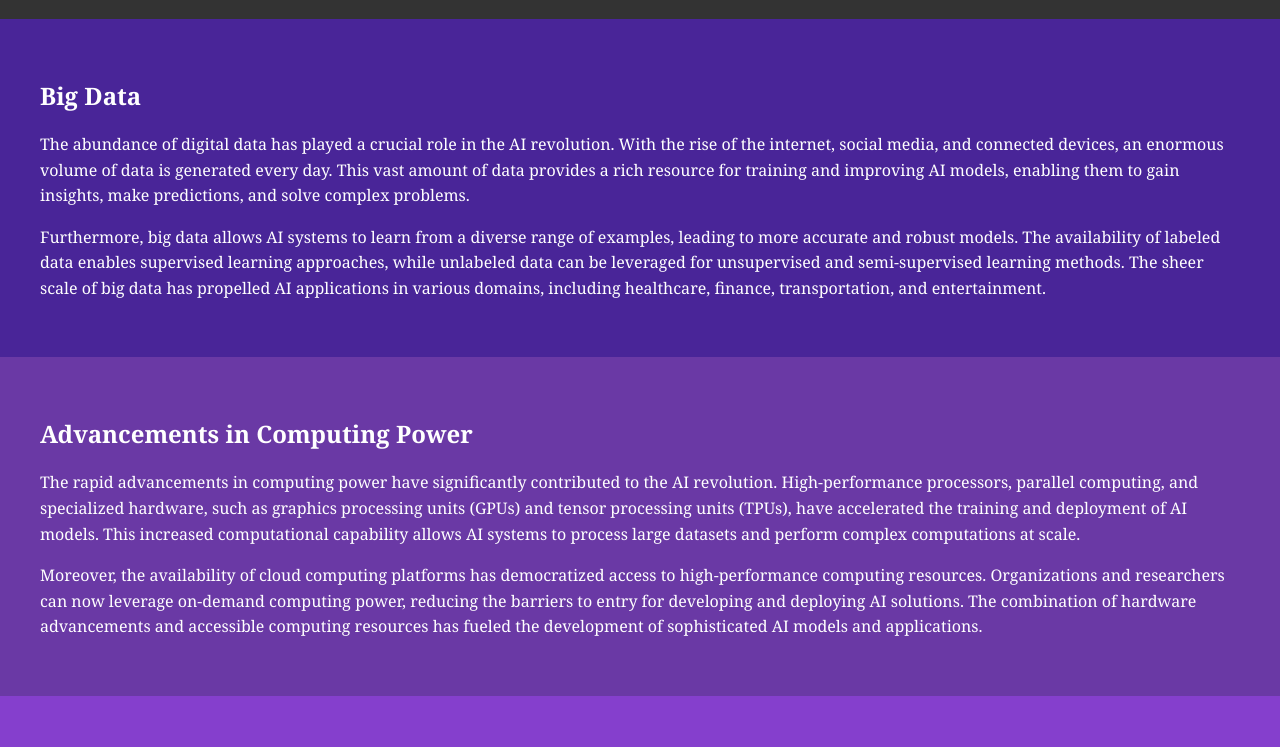
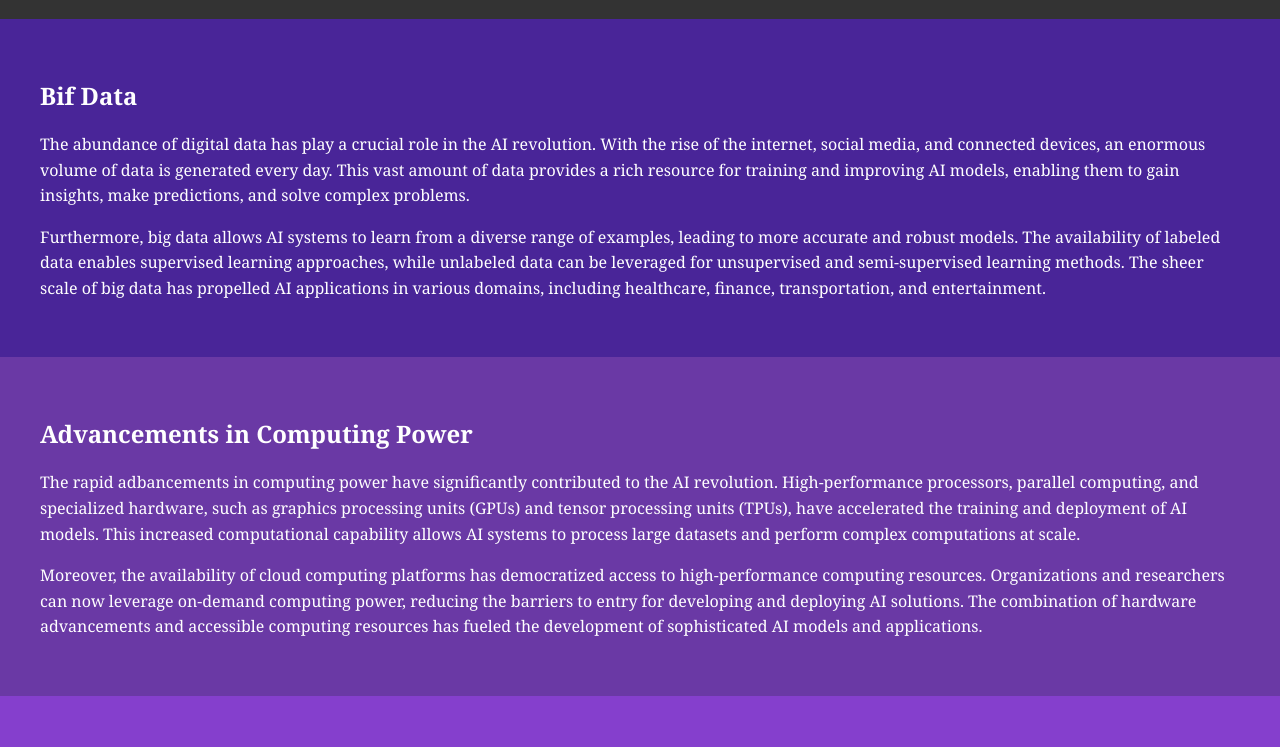
Before and after one commit to techno-psychopomp/Rarcinator, a plain HTML site: page index.html in a window 1280 px wide. Shown: the part 53-800 px from the top of the page. Drawn offline with Linux system fonts and the light colour scheme.

Commit message:
more testing

```diff
--- a/index.html
+++ b/index.html
@@ -10,14 +10,14 @@
   </header>
 
   <section id="section1">
-    <h2>Big Data</h2>
-    <p>The abundance of digital data has played a crucial role in the AI revolution. With the rise of the internet, social media, and connected devices, an enormous volume of data is generated every day. This vast amount of data provides a rich resource for training and improving AI models, enabling them to gain insights, make predictions, and solve complex problems.</p>
+    <h2>Bif Data</h2>
+    <p>The abundance of digital data has play a crucial role in the AI revolution. With the rise of the internet, social media, and connected devices, an enormous volume of data is generated every day. This vast amount of data provides a rich resource for training and improving AI models, enabling them to gain insights, make predictions, and solve complex problems.</p>
     <p>Furthermore, big data allows AI systems to learn from a diverse range of examples, leading to more accurate and robust models. The availability of labeled data enables supervised learning approaches, while unlabeled data can be leveraged for unsupervised and semi-supervised learning methods. The sheer scale of big data has propelled AI applications in various domains, including healthcare, finance, transportation, and entertainment.</p>
   </section>
 
   <section id="section2">
     <h2>Advancements in Computing Power</h2>
-    <p>The rapid advancements in computing power have significantly contributed to the AI revolution. High-performance processors, parallel computing, and specialized hardware, such as graphics processing units (GPUs) and tensor processing units (TPUs), have accelerated the training and deployment of AI models. This increased computational capability allows AI systems to process large datasets and perform complex computations at scale.</p>
+    <p>The rapid adbancements in computing power have significantly contributed to the AI revolution. High-performance processors, parallel computing, and specialized hardware, such as graphics processing units (GPUs) and tensor processing units (TPUs), have accelerated the training and deployment of AI models. This increased computational capability allows AI systems to process large datasets and perform complex computations at scale.</p>
     <p>Moreover, the availability of cloud computing platforms has democratized access to high-performance computing resources. Organizations and researchers can now leverage on-demand computing power, reducing the barriers to entry for developing and deploying AI solutions. The combination of hardware advancements and accessible computing resources has fueled the development of sophisticated AI models and applications.</p>
   </section>
 
```
Also changed, not shown: 1 other file.
